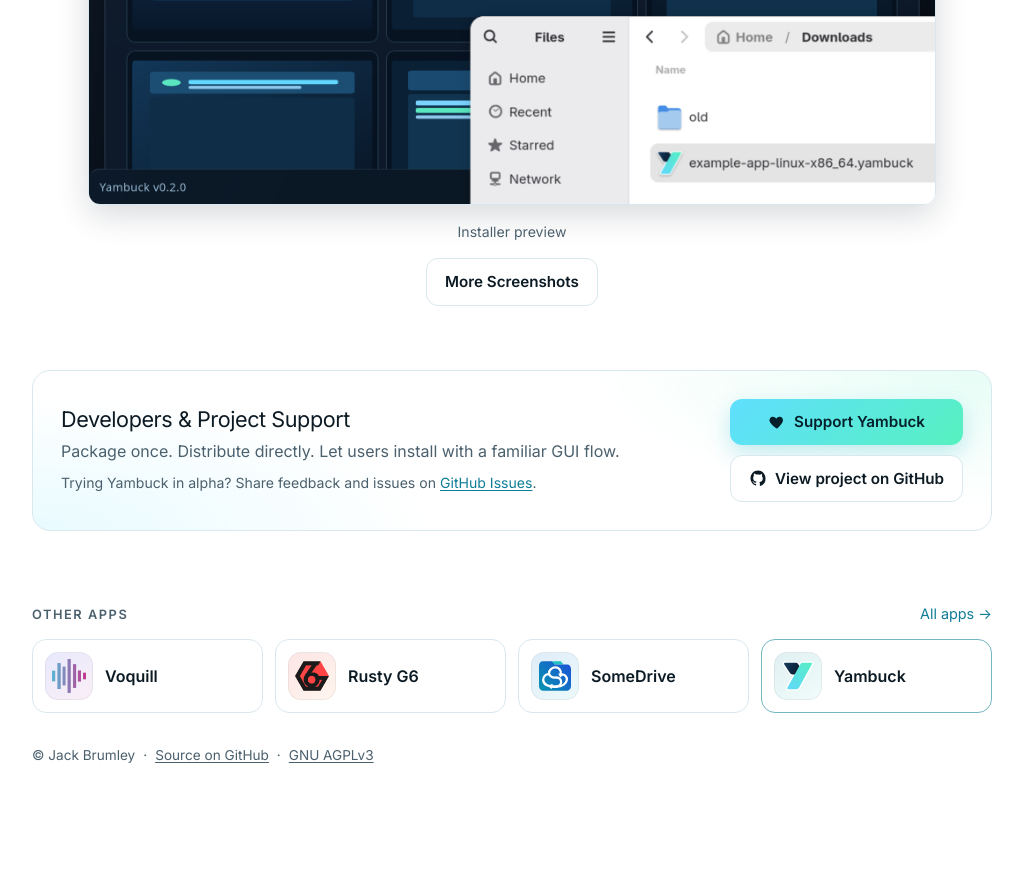
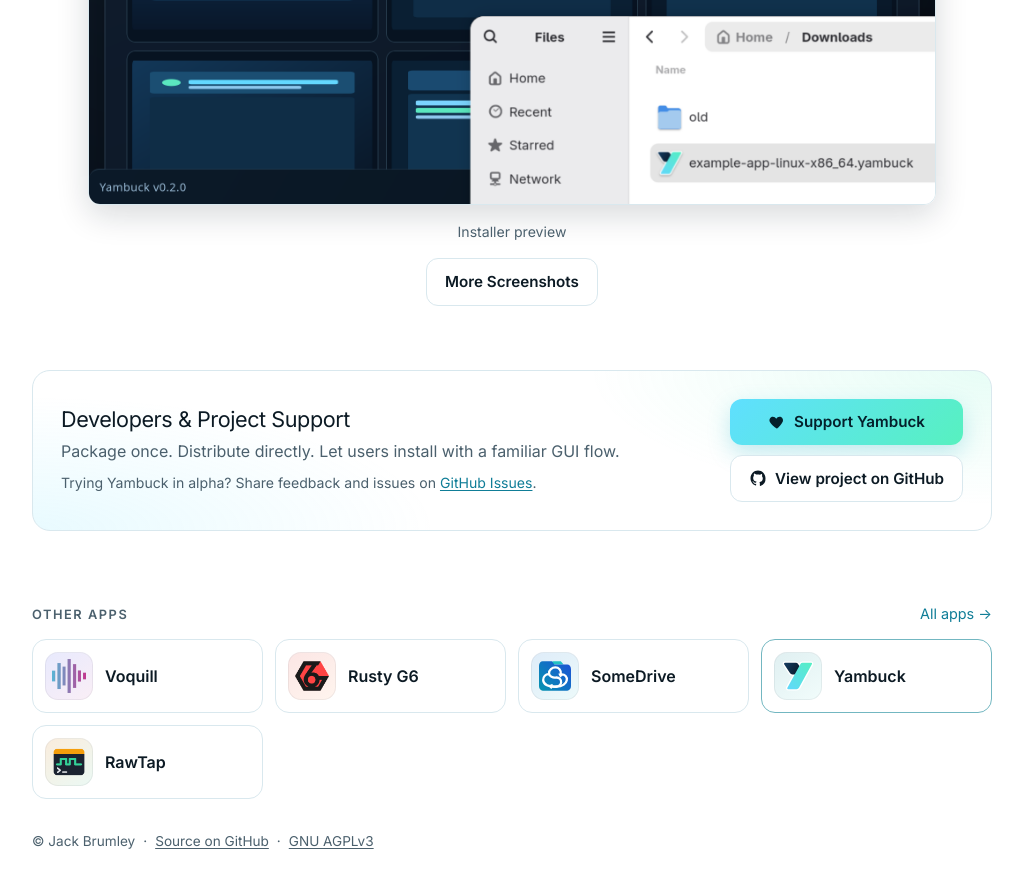
Before and after one commit to yambuck/yambuck, a Jekyll site: the page built from docs/index.html, in a window 1280 px wide and 900 px high, scrolled down 1841 px. Shown: the top 888 px of the window, without its empty margins (128-1151 px from the left). Built offline with Jekyll 4.4.1, drawn with Linux system fonts in a browser that asks for light colours; before the commit the page ends 2655 px from its top, so only the background shows below that.

Commit message:
docs(site): list RawTap in the Other apps footer

```diff
--- a/docs/_includes/site-footer.html
+++ b/docs/_includes/site-footer.html
@@ -29,6 +29,12 @@
           <span class="app-name">Yambuck</span>
         </a>
       </li>
+      <li>
+        <a class="app-tile" href="https://brumley.info/rawtap/" style="--app: #d97706; --app-2: #10b981;">
+          <span class="tile"><img src="{{ '/assets/icons/' | relative_url }}rawtap.png" alt="" width="34" height="34" /></span>
+          <span class="app-name">RawTap</span>
+        </a>
+      </li>
     </ul>
   </nav>
   <p class="footer-meta">
```
Also changed, not shown: docs/assets/icons/rawtap.png (added).
